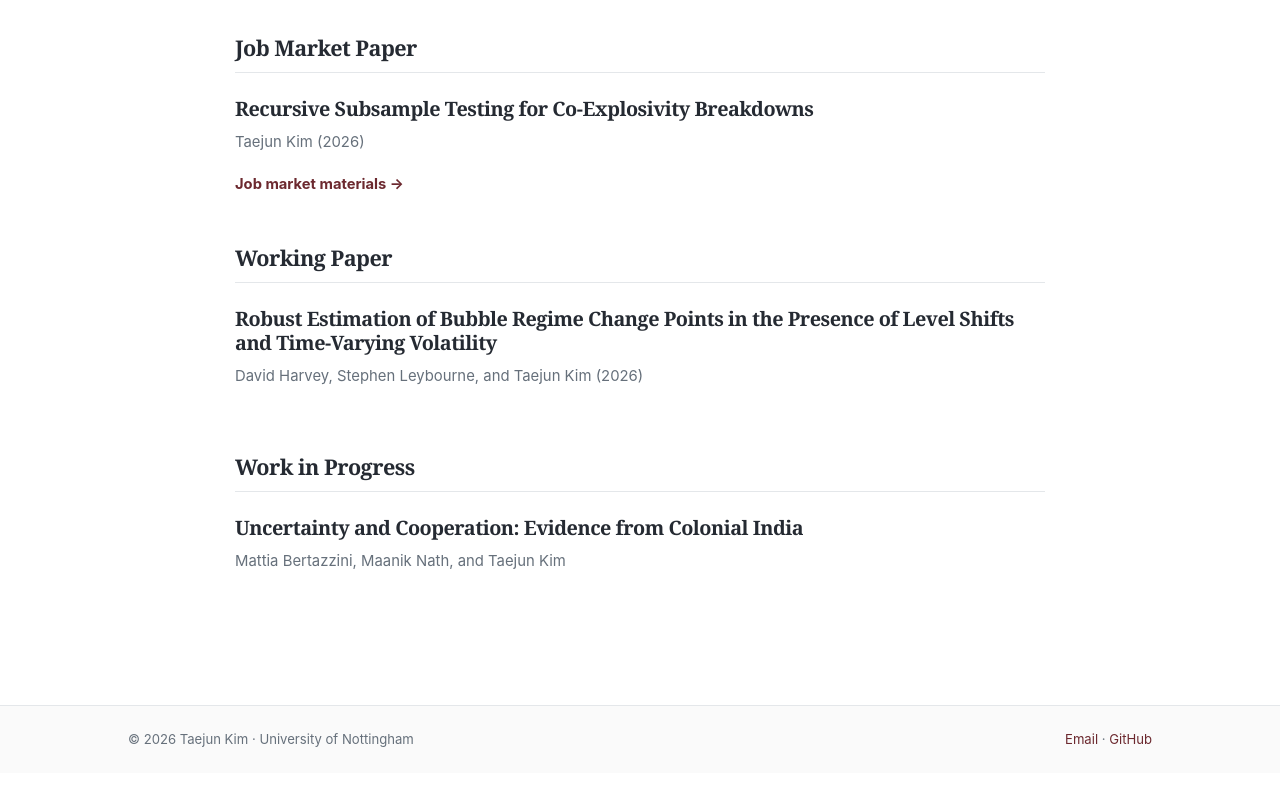
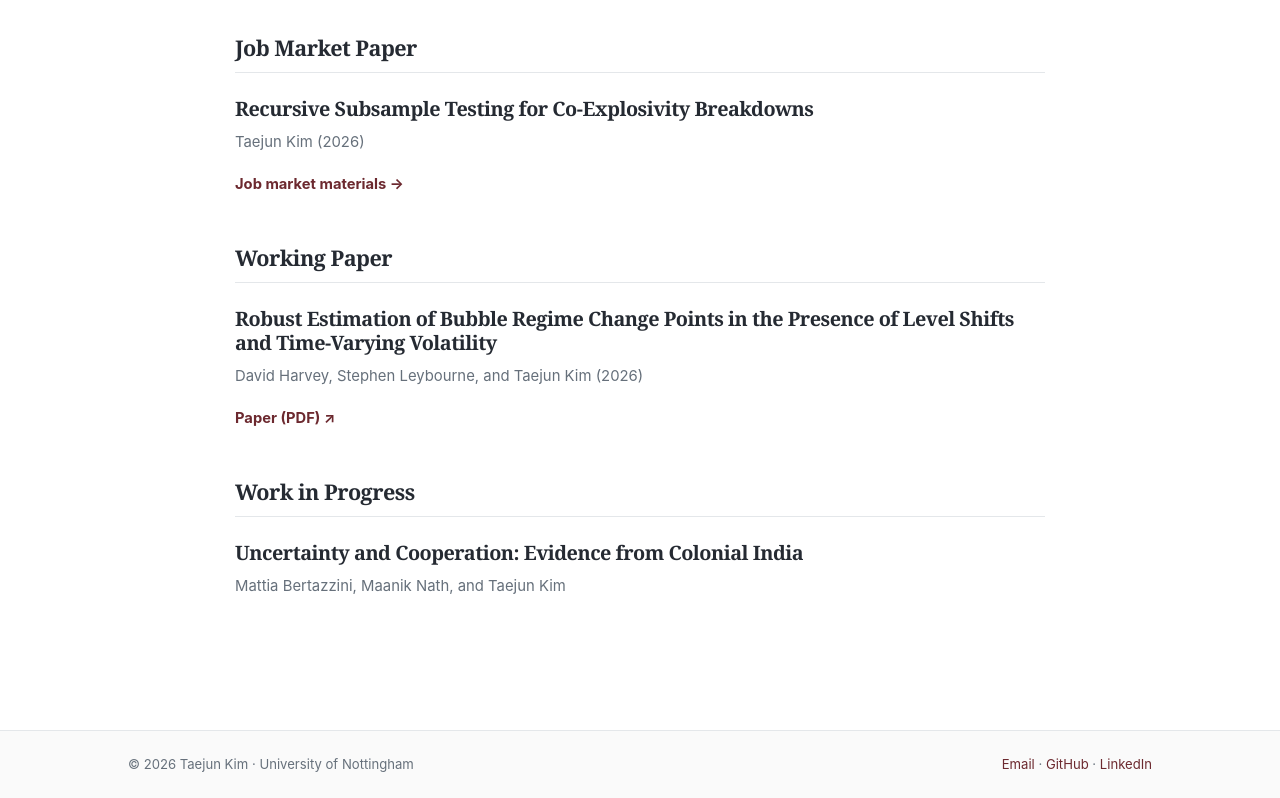
Before and after one commit to teejuun123-dev/foreignworker, a plain HTML site: page docs/research.html in a window 1280 px wide. Shown: the part 290-1088 px from the top of the page. Before the commit the page ends 1063 px from the top, so only its background shows below. Drawn offline with Linux system fonts and the light colour scheme.

Commit message:
Add files via upload

```diff
--- a/docs/research.html
+++ b/docs/research.html
@@ -42,7 +42,7 @@
       <h3>Robust Estimation of Bubble Regime Change Points in the Presence of Level Shifts and Time-Varying Volatility</h3>
       <p class="muted">David Harvey, Stephen Leybourne, and Taejun Kim (2026)</p>
       <div class="resource-links">
-      </div>
+<a href="files/robust-estimation-paper.pdf">Paper (PDF) ↗</a>      </div>
     </article>
   </section>
   <section class="research-category">
@@ -60,7 +60,7 @@
   <footer class="site-footer">
     <div class="footer-shell">
       <span>© 2026 Taejun Kim · University of Nottingham</span>
-      <span><a href="mailto:lextk13@nottingham.ac.uk">Email</a> · <a href="https://github.com/teejuun123-dev">GitHub</a></span>
+      <span><a href="mailto:lextk13@nottingham.ac.uk">Email</a> · <a href="https://github.com/teejuun123-dev">GitHub</a> · <a href="https://www.linkedin.com/in/taejun-kim-a234b7149/" target="_blank" rel="noopener noreferrer">LinkedIn</a></span>
     </div>
   </footer>
 </body>
```
Also changed, not shown: UPLOAD_INSTRUCTIONS.txt (added), 2 other files.
